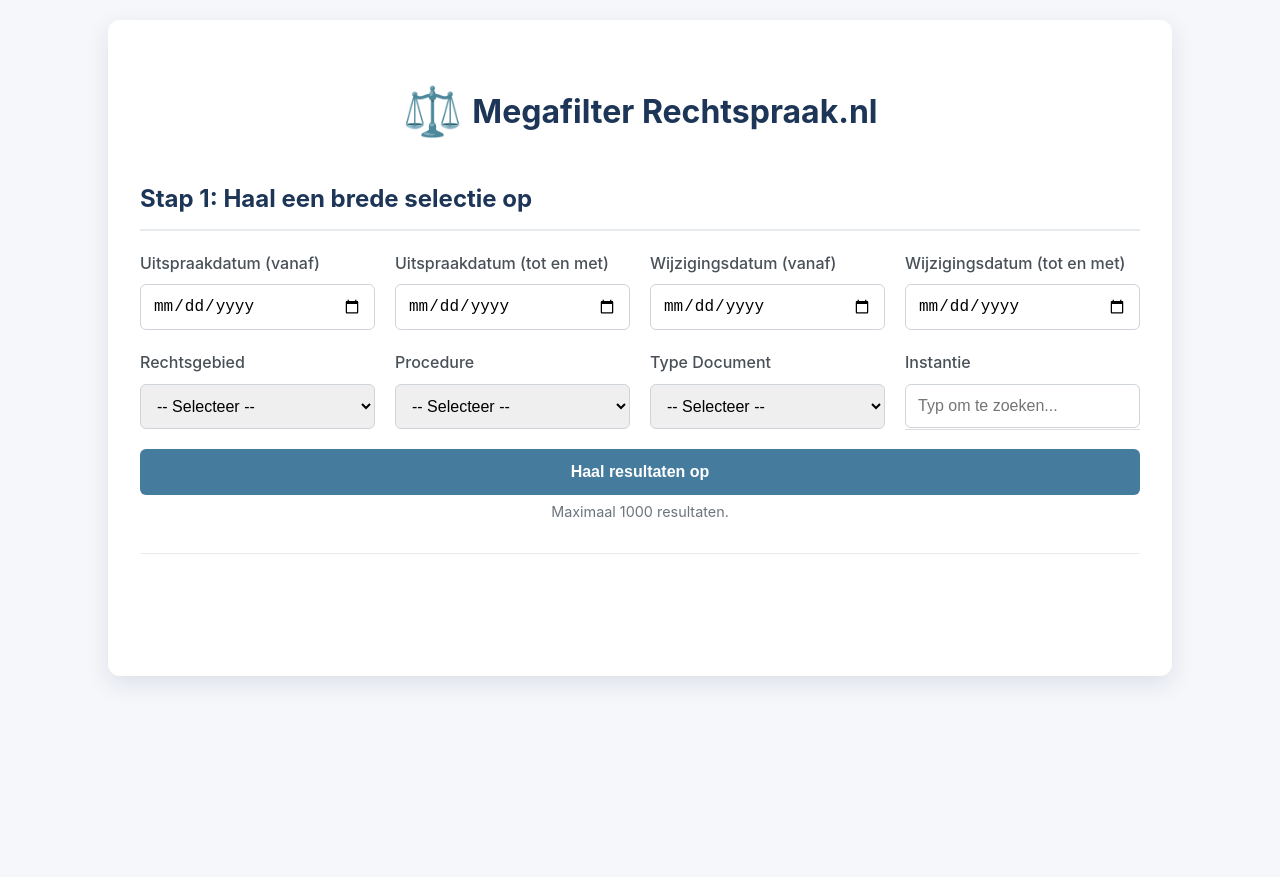
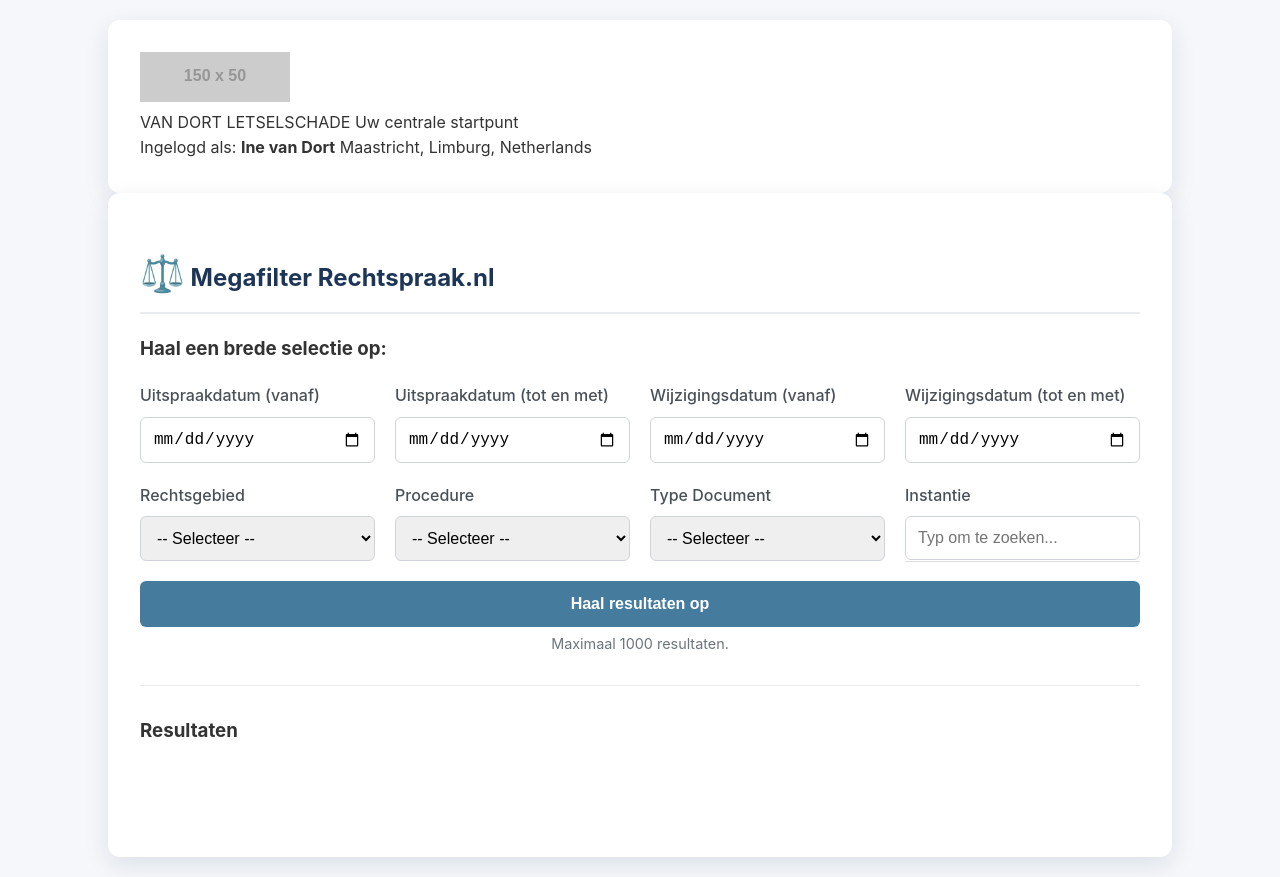
Before and after one commit to rolfvandort/zoektester, a plain HTML site: page index.html in a window 1280 px wide. Before the commit the page ends 800 px from the top, so only its background shows below. Drawn offline with Linux system fonts and the light colour scheme; placeholder pictures from the web are drawn by us.

Commit message:
Update index.html

```diff
--- a/index.html
+++ b/index.html
@@ -7,11 +7,30 @@
     <link rel="stylesheet" href="style.css">
 </head>
 <body>
-    <div class="container">
-        <h1><span class="icon">⚖️</span> Megafilter Rechtspraak.nl</h1>
+    <div class="header-bar">
+        <div class="header-content container">
+            <div class="logo">
+                <img src="https://via.placeholder.com/150x50?text=LOGO" alt="Van Dort Letselschade Logo">
+                <div class="logo-text">
+                    <span class="main-text">VAN DORT LETSELSCHADE</span>
+                    <span class="sub-text">Uw centrale startpunt</span>
+                </div>
+            </div>
+            <div class="user-info">
+                <span>Ingelogd als: <strong>Ine van Dort</strong></span>
+                <span class="location">Maastricht, Limburg, Netherlands</span>
+            </div>
+        </div>
+    </div>
 
+    <div class="main-content container">
+        <div class="dashboard-card">
+            <div class="card-header">
+                <h2><span class="icon">⚖️</span> Megafilter Rechtspraak.nl</h2>
+            </div>
+            <div class="card-body">
                 <div id="apiFilters" class="filter-section">
-            <h2>Stap 1: Haal een brede selectie op</h2>
+                    <h3>Haal een brede selectie op:</h3>
                     <div class="filter-grid">
                         <div class="filter-group">
                             <label for="dateFrom">Uitspraakdatum (vanaf)</label>
@@ -55,14 +74,14 @@
                             <div id="creatorSuggestions" class="autocomplete-suggestions"></div>
                         </div>
                     </div>
-            <button id="apiSearchButton">Haal resultaten op</button>
+                    <button id="apiSearchButton" class="primary-button">Haal resultaten op</button>
                     <p class="button-subtext">Maximaal 1000 resultaten.</p>
                 </div>
 
                 <hr class="separator">
 
                 <div id="smartSearchSection" class="filter-section hidden">
-            <h2>Stap 2: Zoek met trefwoorden binnen deze resultaten</h2>
+                    <h3>Zoek met trefwoorden binnen deze resultaten:</h3>
                     <div class="smart-search-controls">
                         <input type="text" id="smartSearchInput" placeholder="Zoek op trefwoord...">
                         <div class="checkbox-group">
@@ -71,13 +90,22 @@
                             <label><input type="checkbox" name="searchIn" value="ecli"> ECLI</label>
                             <label><input type="checkbox" name="searchIn" value="zaaknummer"> Zaaknummer</label>
                         </div>
-                <button id="smartFilterButton">Filter Binnen Resultaten</button>
+                        <button id="smartFilterButton" class="secondary-button">Filter Binnen Resultaten</button>
+                    </div>
+                </div>
             </div>
         </div>
 
+        <div class="dashboard-card results-card">
+            <div class="card-header">
+                <h3>Resultaten</h3>
+            </div>
+            <div class="card-body">
                 <div id="status"></div>
                 <div id="results"></div>
                 <div id="paginationControls"></div>
+            </div>
+        </div>
     </div>
 
     <script src="script.js"></script>
```
Lines whose indentation alone changed are shown as unchanged.
